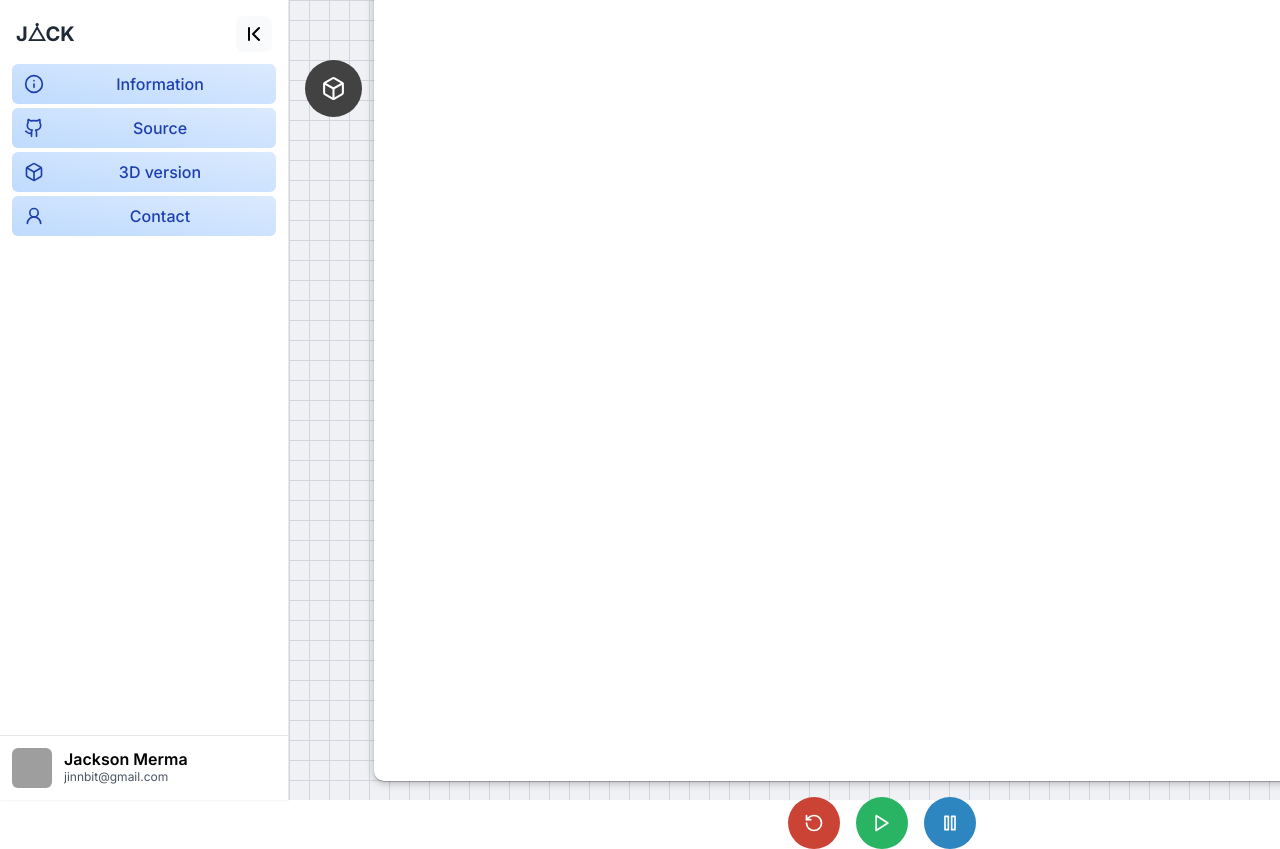
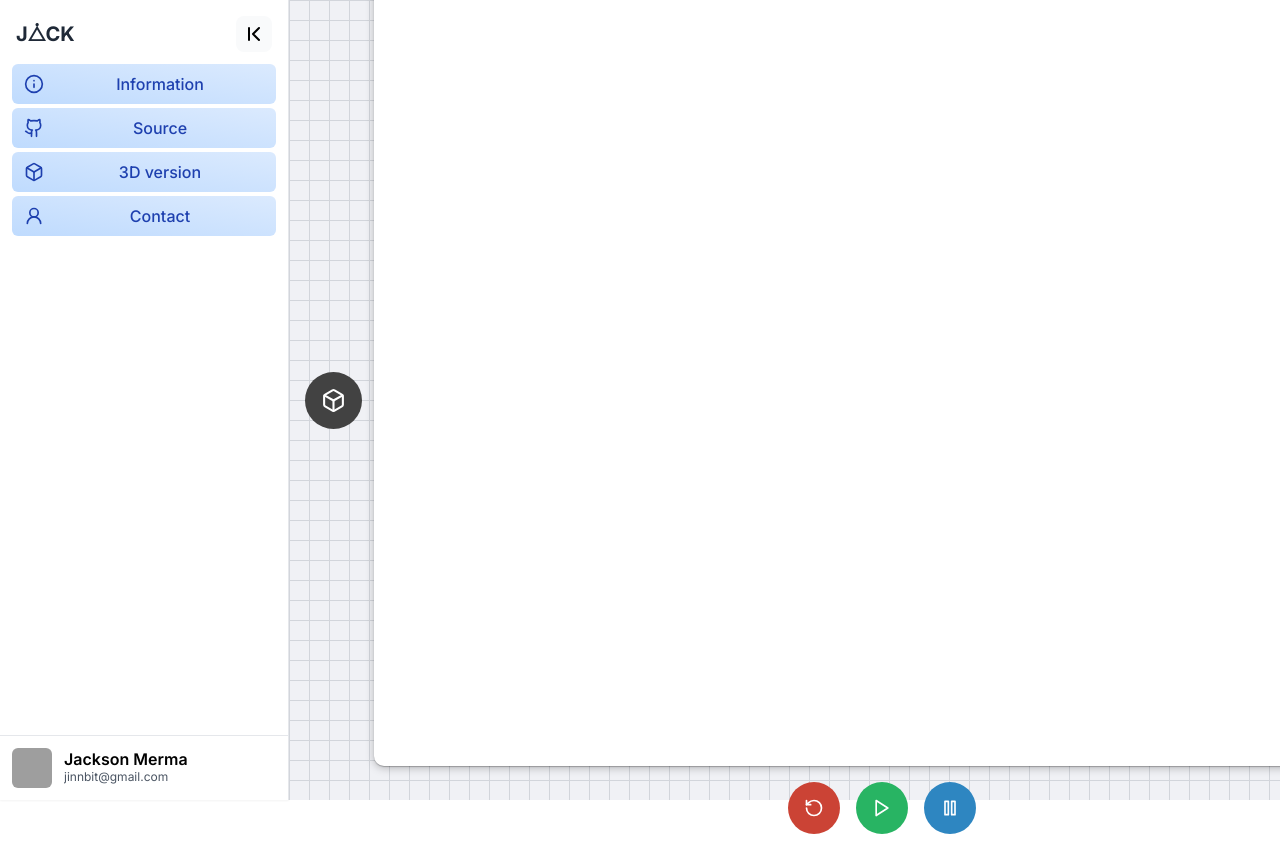
Before and after one commit to JackMerma/game-of-life, a Next.js app: page / in a window 1280 px wide. Shown: the top 849 px of the page. Built offline with nearby package versions, Linux system fonts and the light colour scheme; grey boxes are pictures that could not be loaded.

Commit message:
mejorando el estilo de los contenedores (3D)

```diff
--- a/src/app/components/GameSection.jsx
+++ b/src/app/components/GameSection.jsx
@@ -17,20 +17,16 @@ const GameSection = () => {
 	};
 
 	return (
-		<div style={{width: '100%', height: '100vh', display: 'flex', flexDirextion: 'column', justifyContent: 'center', alignItems: 'center'}} className='game-box'>
-		<div style={{height: '100%', display: 'block'}} className='pt-10 mb-10'>
+		<div style={{width: '100%', height: '100vh', display: 'flex',  justifyContent: 'center', alignItems: 'center'}} className='gameBox'>
 		<button
-		className='mr-3 bg-[#424242] hover:bg-[#212121] text-white mt-10 ml-4 rounded-full'
+		className={`mr-3 bg-[#424242] hover:bg-[#212121] text-white ${is3D ? 'mt-10 mr-10' : 'mt-0'} ml-4 rounded-full`}
+		style={{position: is3D ? 'absolute' : 'static', top: is3D ? '10px' : 'auto', right: is3D ? '10px' : 'auto', zIndex: 1}}
 		onClick={toggle3D}>
 		<span className="mt-auto block px-4 py-4">
 		{is3D ? <Grid2X2 size={25} /> : <Box size={25} />}
 		</span>
 		</button>
-		</div>
-
-		<div>
-		{is3D ? <InteractiveGrid3D /> : <InteractiveGrid />}
-		</div>
+		{is3D ? <InteractiveGrid3D style={{width: '100vw', height: '100vh'}} /> : <InteractiveGrid />}
 		</div>
 	)
 }
--- a/src/app/components/InteractiveGrid3D.jsx
+++ b/src/app/components/InteractiveGrid3D.jsx
@@ -143,7 +143,7 @@ const InteractiveGrid3D = () => {
 	}
 
 	return (
-		<div className='pb-10' style={{ width: '100vh', height: '700px'}}>
+		<div className='h-full w-full'>
 		<Canvas dpr={[1, 2]} orthographic camera={{ position: [-10, 10, 10], zoom: 100 }}>
 		<pointLight position={[10, 10, 10]} />
 		{cubeStates.map((xs, x) =>
--- a/src/app/globals.css
+++ b/src/app/globals.css
@@ -16,19 +16,16 @@
   }
 }
 
-.game-box{
+.gameBox{
 	background-color: rgb(240 241 245);
 	background-image: linear-gradient(rgb(210 213 219) 1px, transparent 1px), linear-gradient(to right, rgb(210 213 219) 1px, rgb(240 241 245) 1px);
 	background-size: 20px 20px;
 	display: grid;
 	font-family: sans-serif;
-	place-items: center;
-	color: rgb(22 25 30);
 }
 
 .game-box-canvas{
 	background-color: white;
-	margin-top: 30px;
 	box-shadow: rgba(0, 0, 0, 0.25) 0px 0.0625em 0.0625em, rgba(0, 0, 0, 0.25) 0px 0.125em 0.5em, rgba(255, 255, 255, 0.1) 0px 0px 0px 1px inset;
 	border-radius: 10px;
 }
--- a/src/app/page.js
+++ b/src/app/page.js
@@ -4,9 +4,9 @@ import SideBarSection from './components/SideBarSection'
 
 export default function Home() {
   return (
-    <main className="flex min-h-screen" style={{height: '100%', width: '100%'}}>
+    <main className="flex">
       <SideBarSection />
-      <GameSection />
+      <GameSection style={{height: '100vw'}} />
     </main>
   )
 }
```
